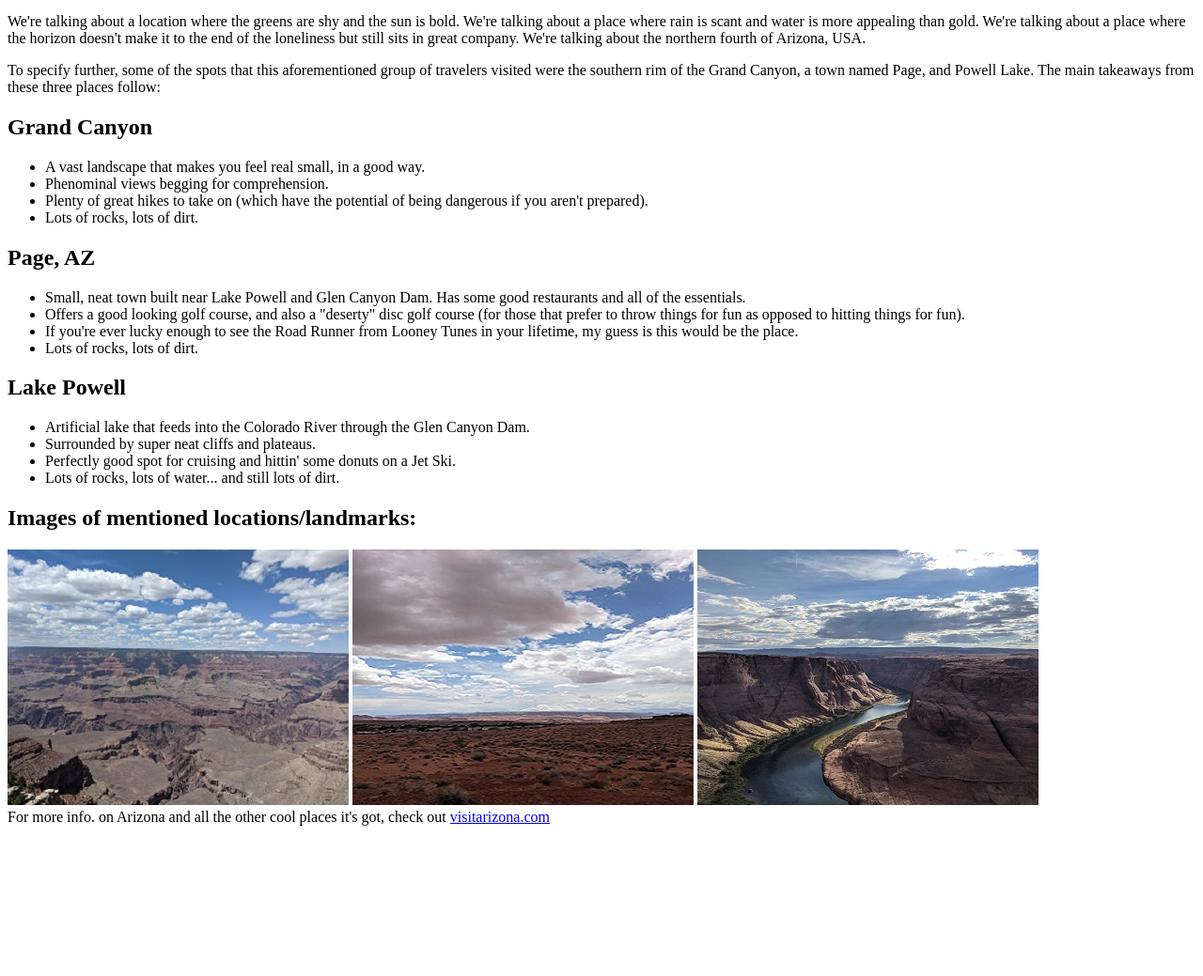
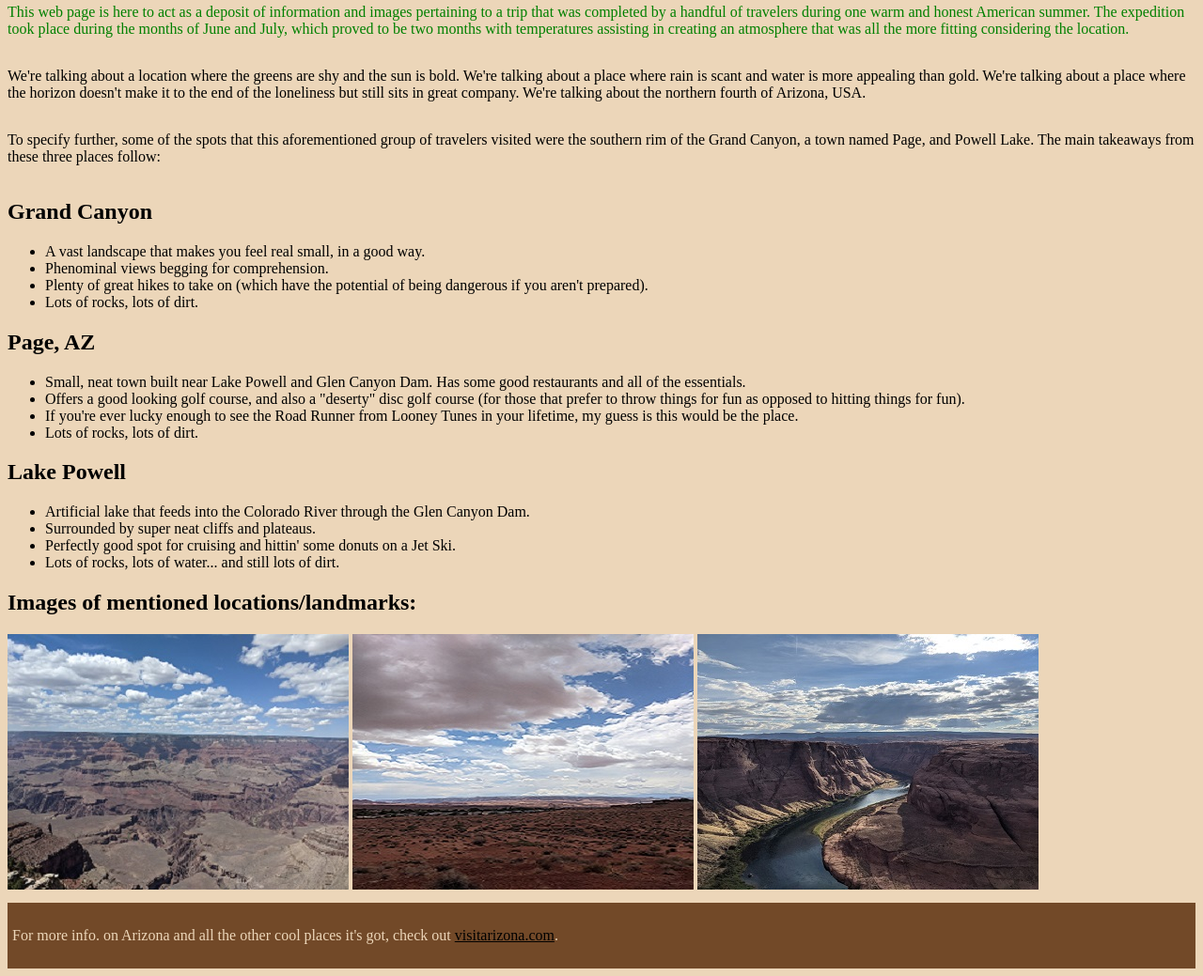
Before and after one commit to KC-LC101-June-22/js-assignment-4-html-me-something-sage-church, a website: page index.html in a window 1280 px wide. Shown: the part 118-1157 px from the top of the page at 94% size. Before the commit the page ends 1005 px from the top, so only its background shows below. Drawn offline with Linux system fonts and the light colour scheme.

Commit message:
added css styling

```diff
--- a/index.html
+++ b/index.html
@@ -2,14 +2,15 @@
 <html>
    <head>
       <title>Lots of Rocks, Lots of Dirt</title>
+      <link rel="stylesheet" href="./styles.css" type="text/css">
    </head>
-
    <body>
       <header>
-         <h1>Lots of Rocks, Lots of Dirt</h1>
+         <h1 id="mainHeading">Lots of Rocks, Lots of Dirt</h1>
       </header>
       <main>
-         <p>
+         <div id="paragraphs">
+            <p id="testP" class="funParagraph">
                This web page is here to act as a deposit of information and images pertaining to a trip that was completed by a handful
                of travelers during one warm and honest American summer. The expedition took place during the months of June and July,
                which proved to be two months with temperatures assisting in creating an atmosphere that was all the more fitting
@@ -24,6 +25,7 @@
                To specify further, some of the spots that this aforementioned group of travelers visited were the southern rim of the
                Grand Canyon, a town named Page, and Powell Lake. The main takeaways from these three places follow:
             </p>
+         </div>
          <article>
             <h2>Grand Canyon</h2>
             <ul>
@@ -65,8 +67,8 @@
          <img src="images/horseshoe_bend.jpg" alt="Horseshoe Bend">
       </main>
       <footer>
-         For more info. on Arizona and all the other cool places it's got, check out
-         <a href="https://www.visitarizona.com/">visitarizona.com</a>
+         For more info. on Arizona and all the other cool places it's got, check out&#160;
+          <a href="https://www.visitarizona.com/">visitarizona.com</a>.
       </footer>
    </body>
 </html>
--- a/styles.css
+++ b/styles.css
@@ -1 +1,52 @@
-/* Write your CSS here! */
+header {
+    display: flex;
+    /* align-items: center; */
+    justify-content: center;
+}
+
+body {
+    margin: 8px;
+    display: block;
+    background-color: rgb(236, 214, 185);
+    min-width: 642px;
+}
+
+h1 {
+    width: 50%;
+    min-width: 470px;
+    text-align: center;
+    border: 5px outset;
+    padding: 4px;
+}
+
+a {
+    color: black;
+}
+
+a:visited {
+    color: rgb(236, 214, 185);
+}
+
+footer {
+    height: 60px;
+    margin: 10px 0 0 0;
+    display: flex;
+    align-items: center;
+    padding: 5px;
+    background-color: rgb(114, 73, 40);
+    color: rgb(236, 214, 185);
+}
+
+.funParagraph {
+    color: green;
+}
+
+#mainHeading {
+    color: red;
+}
+
+#paragraphs {
+    display: flex;
+    flex-direction: column;
+    align-items: center;
+}
```
Lines whose indentation alone changed are shown as unchanged.
